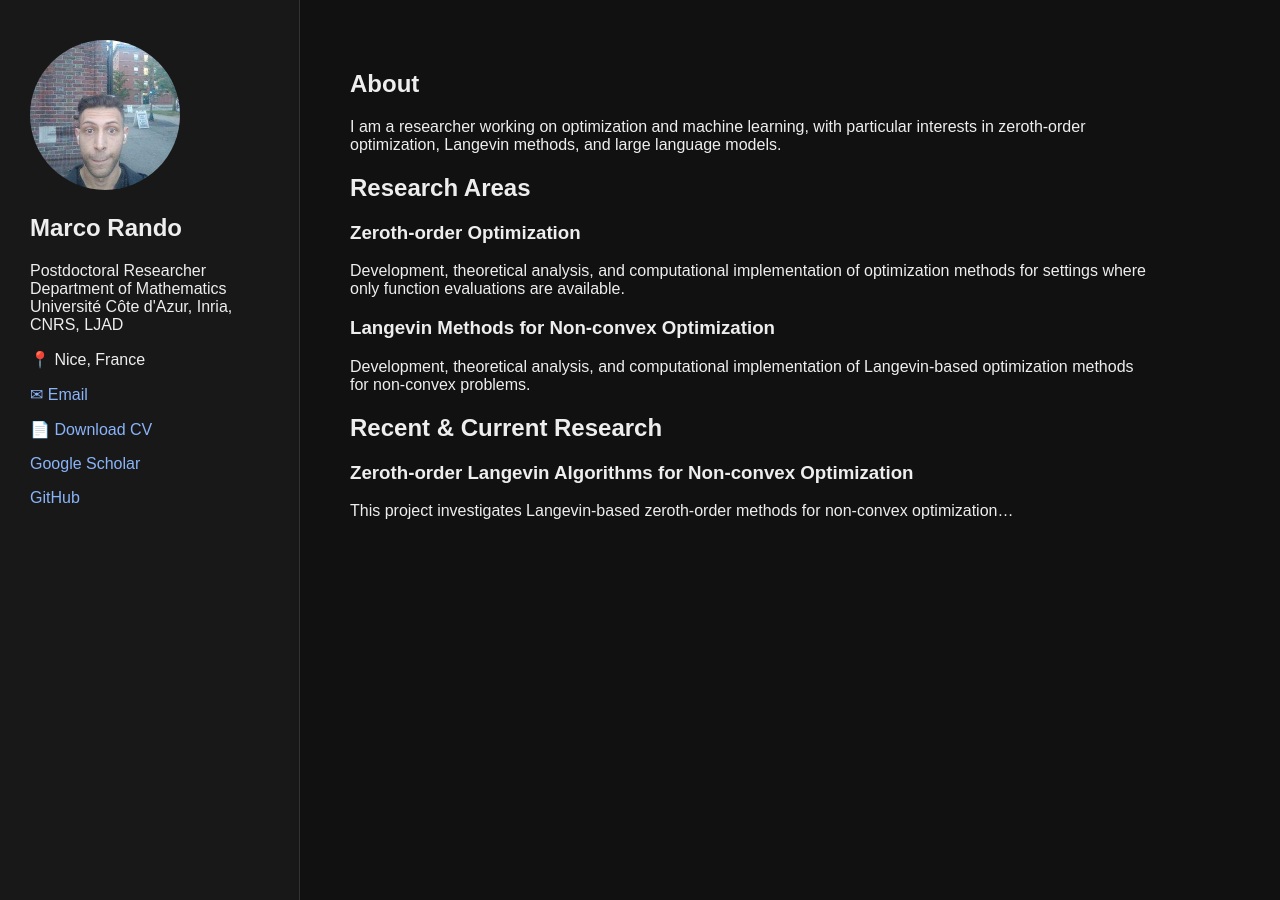
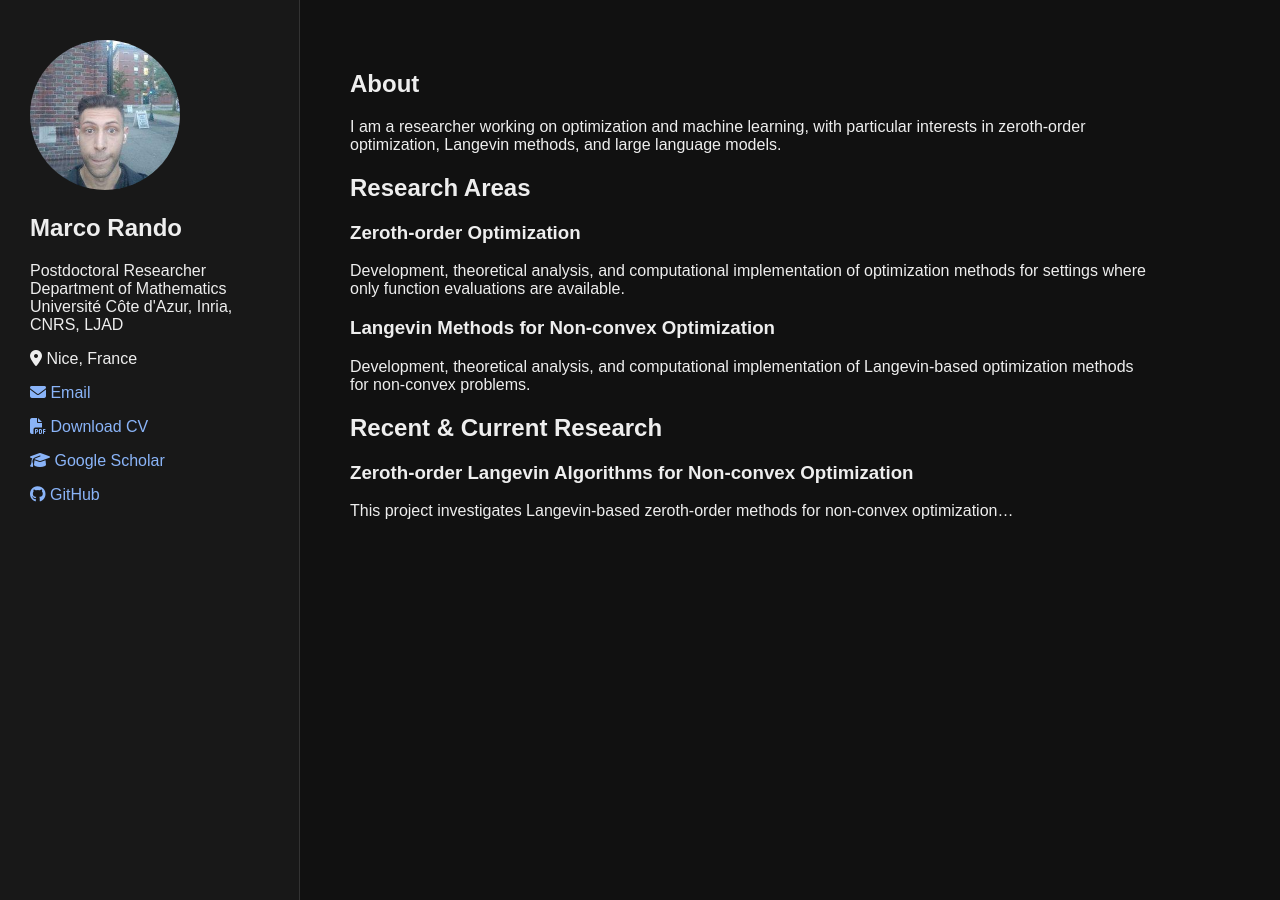
Before and after one commit to MarcoRando/MarcoRando, a Jekyll site: the page built from index.md, in a window 1280 px wide. Built offline with Jekyll 4.4.1, drawn with Linux system fonts in a browser that asks for light colours; some of the changed lines change nothing that is shown.

Commit message:
Updated layout

```diff
--- a/_layouts/default.html
+++ b/_layouts/default.html
@@ -8,6 +8,10 @@
     <title>{{ page.title }} | {{ site.title }}</title>
 
     <link rel="stylesheet" href="{{ '/assets/css/style.css' | relative_url }}">
+
+    <!-- Font Awesome icons -->
+    <link rel="stylesheet"
+          href="https://cdnjs.cloudflare.com/ajax/libs/font-awesome/6.5.2/css/all.min.css">
 </head>
 
 <body>
@@ -28,31 +32,41 @@
             Université Côte d'Azur, Inria, CNRS, LJAD
         </p>
 
-        <p>📍 Nice, France</p>
+        <p>
+            <i class="fa-solid fa-location-dot"></i>
+            Nice, France
+        </p>
 
         <p>
             <a href="mailto:{{ site.author.email }}">
-                ✉ Email
+                <i class="fa-solid fa-envelope"></i>
+                Email
             </a>
         </p>
 
         <p>
             <a href="{{ '/files/MarcoRando_CurriculumVitae.pdf' | relative_url }}"
-               target="_blank">
-                📄 Download CV
+               target="_blank"
+               rel="noopener noreferrer">
+                <i class="fa-solid fa-file-pdf"></i>
+                Download CV
             </a>
         </p>
 
         <p>
             <a href="https://scholar.google.com/citations?user=5JrwG0sAAAAJ"
-               target="_blank">
+               target="_blank"
+               rel="noopener noreferrer">
+                <i class="fa-solid fa-graduation-cap"></i>
                 Google Scholar
             </a>
         </p>
 
         <p>
             <a href="https://github.com/MarcoRando"
-               target="_blank">
+               target="_blank"
+               rel="noopener noreferrer">
+                <i class="fa-brands fa-github"></i>
                 GitHub
             </a>
         </p>
```
